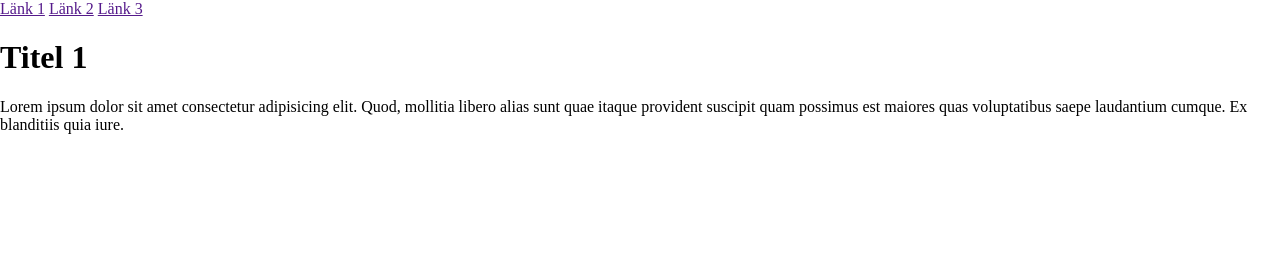
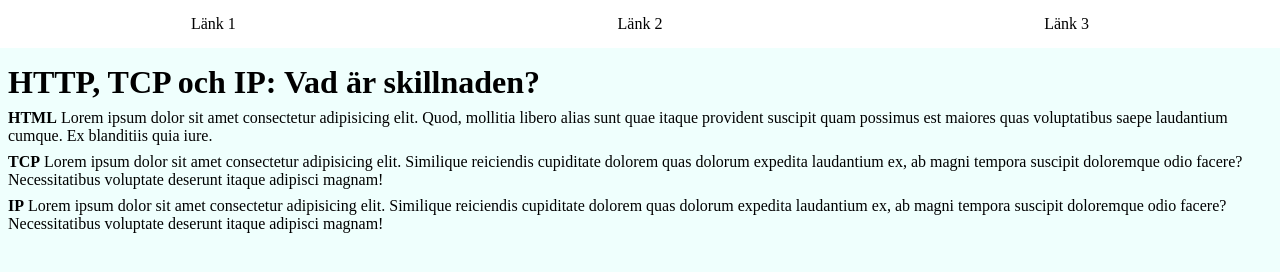
Before and after one commit to V0lcan/U1ratt, a plain HTML site: page index.html in a window 1280 px wide. Drawn offline with Linux system fonts and the light colour scheme.

Commit message:
Ändrad CSS och lagt till textfält

```diff
--- a/css/style.css
+++ b/css/style.css
@@ -1,4 +1,34 @@
 html, body {
     margin: 0;
     padding: 0;
+    background-color: rgb(239, 255, 253);
 }
+
+nav {
+    display: flex;
+    justify-content: flex-end;
+    background-color: white;
+    height: 3rem;
+}
+
+nav a {
+    margin: auto;
+    color: black;
+    text-decoration: none;
+}
+
+nav a:hover {
+    color: red;
+}
+
+.textContainer {
+    padding: 0.5rem;
+}
+
+.textContainer h1, p {
+    margin: 0.5rem 0rem 0rem 0rem;
+}
+
+.textContainer span {
+    font-weight: bold;
+}
--- a/index.html
+++ b/index.html
@@ -14,9 +14,11 @@
        <a href="">Länk 3</a>
     </nav>
 
-    <div>
-        <h1>Titel 1</h1>
-        <p>Lorem ipsum dolor sit amet consectetur adipisicing elit. Quod, mollitia libero alias sunt quae itaque provident suscipit quam possimus est maiores quas voluptatibus saepe laudantium cumque. Ex blanditiis quia iure.</p>
+    <div class="textContainer">
+        <h1>HTTP, TCP och IP: Vad är skillnaden?</h1>
+        <p> <span>HTML</span> Lorem ipsum dolor sit amet consectetur adipisicing elit. Quod, mollitia libero alias sunt quae itaque provident suscipit quam possimus est maiores quas voluptatibus saepe laudantium cumque. Ex blanditiis quia iure.</p>
+        <p><span>TCP</span> Lorem ipsum dolor sit amet consectetur adipisicing elit. Similique reiciendis cupiditate dolorem quas dolorum expedita laudantium ex, ab magni tempora suscipit doloremque odio facere? Necessitatibus voluptate deserunt itaque adipisci magnam!</p>
+        <p><span>IP</span> Lorem ipsum dolor sit amet consectetur adipisicing elit. Similique reiciendis cupiditate dolorem quas dolorum expedita laudantium ex, ab magni tempora suscipit doloremque odio facere? Necessitatibus voluptate deserunt itaque adipisci magnam!</p>
     </div>
 </body>
 </html>
```
